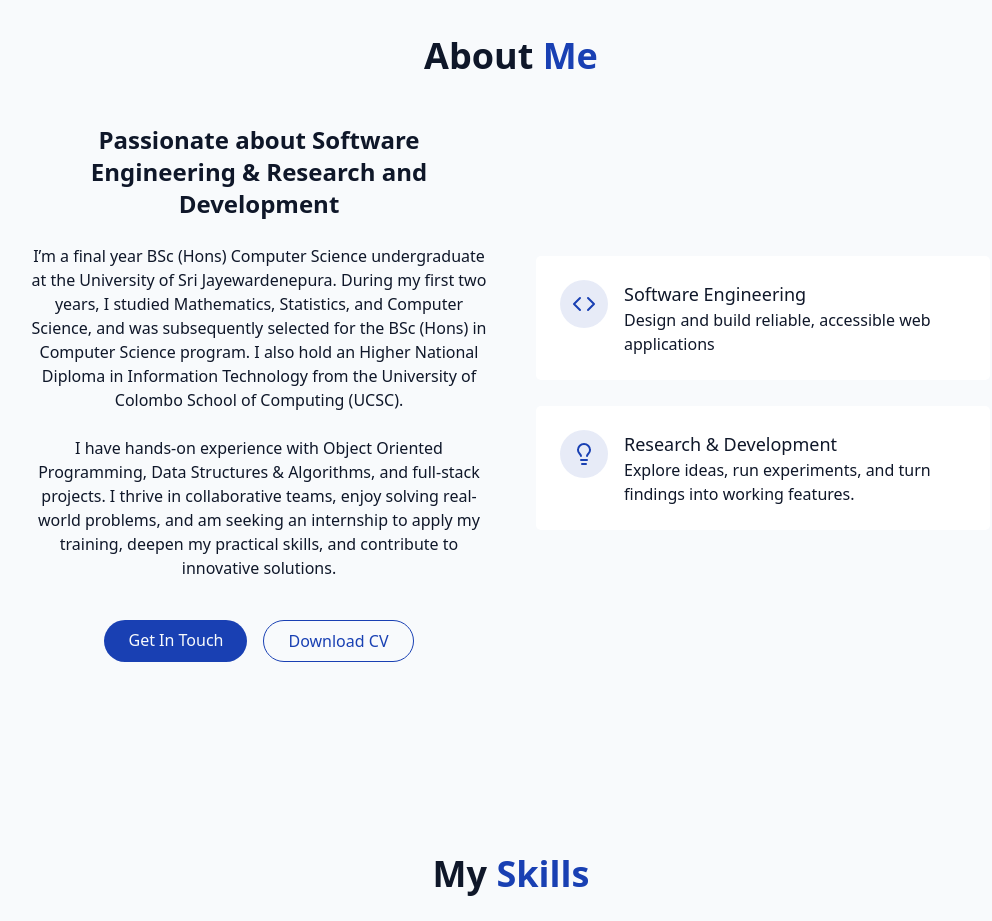
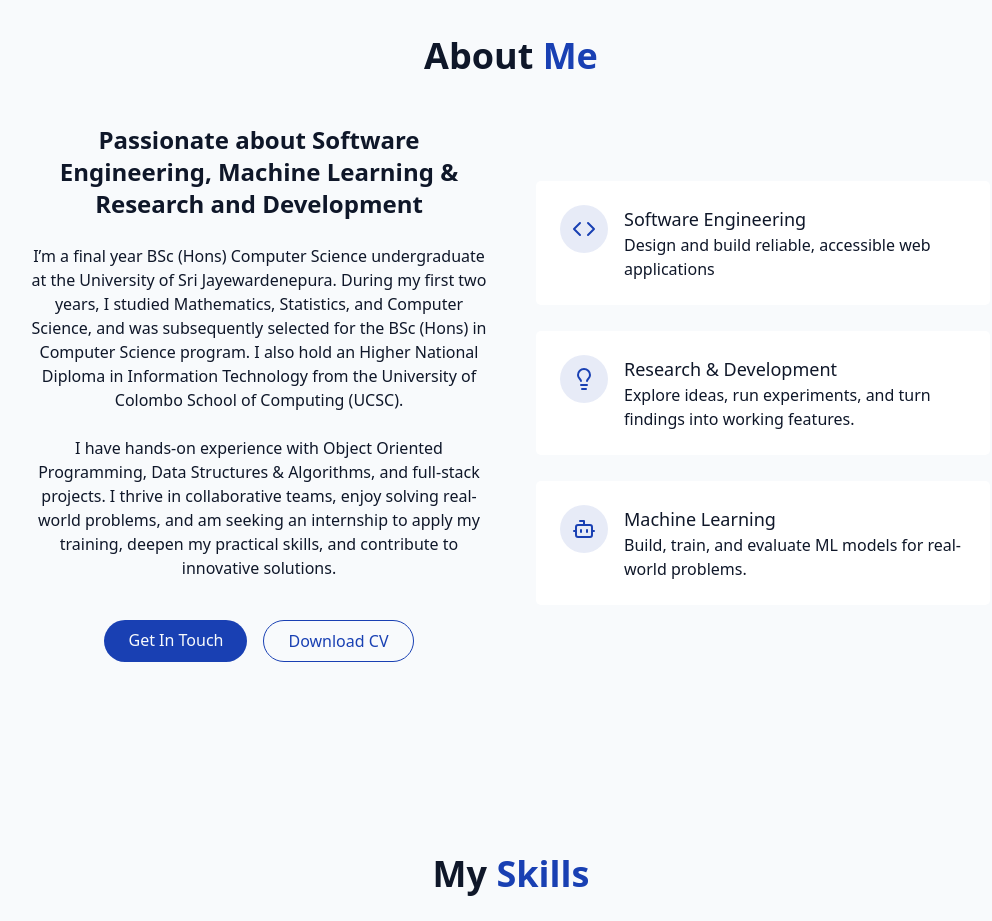
Before and after one commit to navzyy/My-Portfolio, a React (Vite) app: page / in a window 1280 px wide. Shown: the part 860-1781 px from the top of the page, without its empty margins (129-1121 px from the left). Built offline with nearby package versions, Linux system fonts and the light colour scheme.

Commit message:
change about section

```diff
--- a/src/components/AboutSection.jsx
+++ b/src/components/AboutSection.jsx
@@ -1,4 +1,4 @@
-import {  Book, Code, Lightbulb } from "lucide-react";
+import { Bot, Code, Lightbulb } from "lucide-react";
 
 export const AboutSection = () => {
     return (
@@ -13,7 +13,7 @@
                 <div className="grid grid-cols-1 md:grid-cols-2 gap-12 items-center">
                     <div className="space-y-6">
                         <h3 className="text-2xl font-semibold">
-                            Passionate about Software Engineering & Research and Development</h3>
+                            Passionate about Software Engineering, Machine Learning & Research and Development</h3>
 
                         <p className="text-muted-foreground">
                             I’m a final year BSc (Hons) Computer Science undergraduate at the University of Sri Jayewardenepura.
@@ -32,7 +32,7 @@
                                 {" "}
                                 Get In Touch
                             </a>
-                            <a href="/Naveena-Wimalarathne-CV.pdf"
+                            <a href="/Naveena Wimalarathne_CV.pdf"
                                 download="Naveena_Wimalarathne_CV.pdf"
                                 className="px-6 py-2 rounded-full border border-primary text-primary hover:bg-primary/10 transition-colors duration-300">
                                 Download CV
@@ -69,10 +69,23 @@
                                 </div>
                             </div>
                         </div>
+                        <div className="grid grid-cols-1 gap-6">
+                            <div className="gradient-border p-6 card-hover">
+                                <div className="flex items-start gap-4">
+                                    <div className="p-3 rounded-full bg-primary/10">
+                                        <Bot className="h-6 w-6 text-primary" />
+                                    </div>
+                                    <div className="text-left">
+                                        <h4 className="text-semibold text-lg"> Machine Learning</h4>
+                                        <p className="text-muted-foreground">
+                                            Build, train, and evaluate ML models for real-world problems.
+                                        </p>
+                                    </div>
+                                </div>
+                            </div>
+                        </div>
 
                     </div>
-
-
                 </div>
             </div>
 
```
Also changed, not shown: 2 other files (tests, documents, lock files or other folders). Lines whose indentation alone changed are shown as unchanged.
